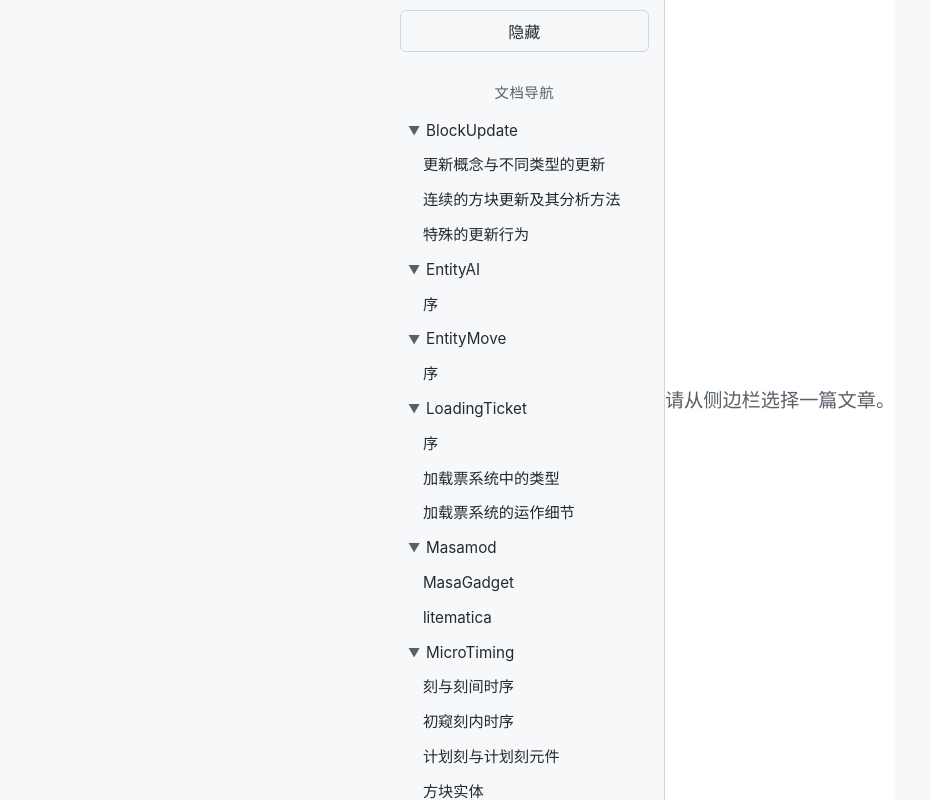
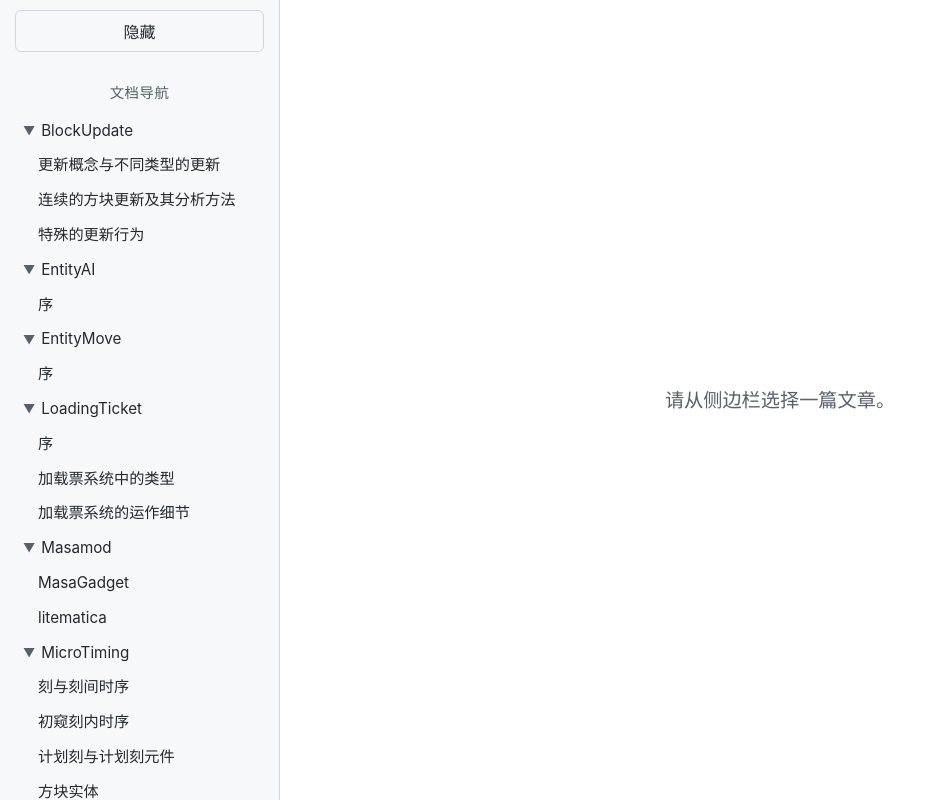
Before and after one commit to BFladderbeanawa/yet-another-Markdown-render, a Vue app: page / in a window 1280 px wide. Shown: the whole page, without its empty margins (0-931 px from the left). Built offline with nearby package versions, Linux system fonts and the light colour scheme.

Commit message:
fix: 修复markdown显示异常的问题 优化样式

```diff
--- a/src/App.vue
+++ b/src/App.vue
@@ -159,6 +159,10 @@ onMounted(() => {
 
 <style>
 /* 全局样式 */
+#app {
+  padding: 0 0 0 0;
+}
+
 body, html {
   margin: 0;
   padding: 0;
@@ -181,6 +185,7 @@ body, html {
   display: flex;       /* 设置为 flex 容器 */
   flex-direction: column; /* 子项垂直排列 */
 }
+
 .content-area.sidebar-collapsed {
   margin-left: 0;
 }
@@ -191,6 +196,11 @@ body, html {
   /* 这里没有直接设置 width 或 flex-basis，所以它应该继承父级的宽度或由 flex 布局决定 */
 }
 
+.markdown-block {
+  padding-left: 10%;
+  padding-right: 10%;
+  text-align: left;
+}
 
 .content-placeholder {
   display: flex;
--- a/src/style.css
+++ b/src/style.css
@@ -59,10 +59,14 @@ button:focus-visible {
 }
 
 #app {
-  max-width: 1280px;
+  width: 100%;
   margin: 0 auto;
   padding: 2rem;
   text-align: center;
+}
+
+.markdown-renderer-container {
+  width: 100%;
 }
 
 @media (prefers-color-scheme: light) {
```
